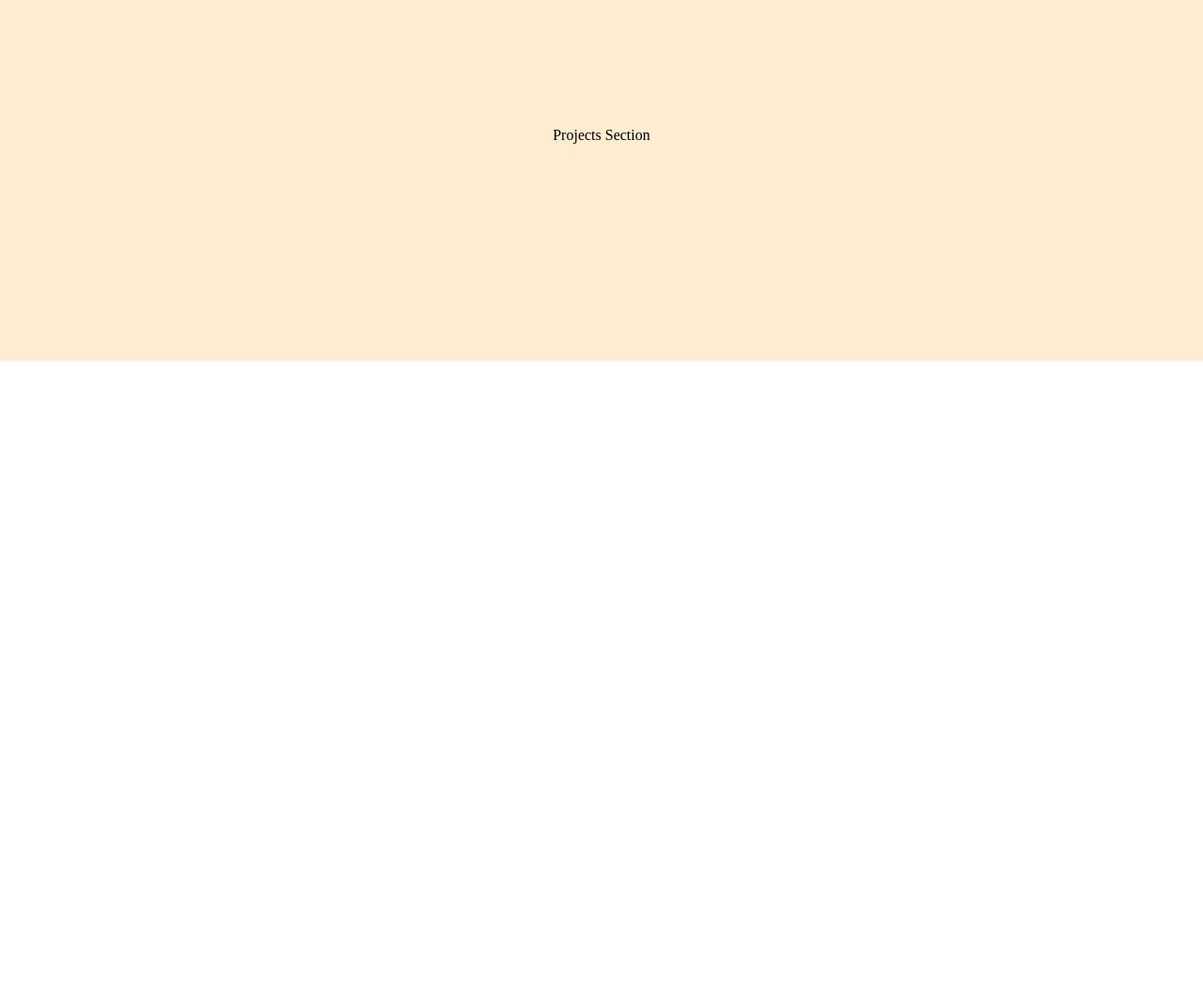
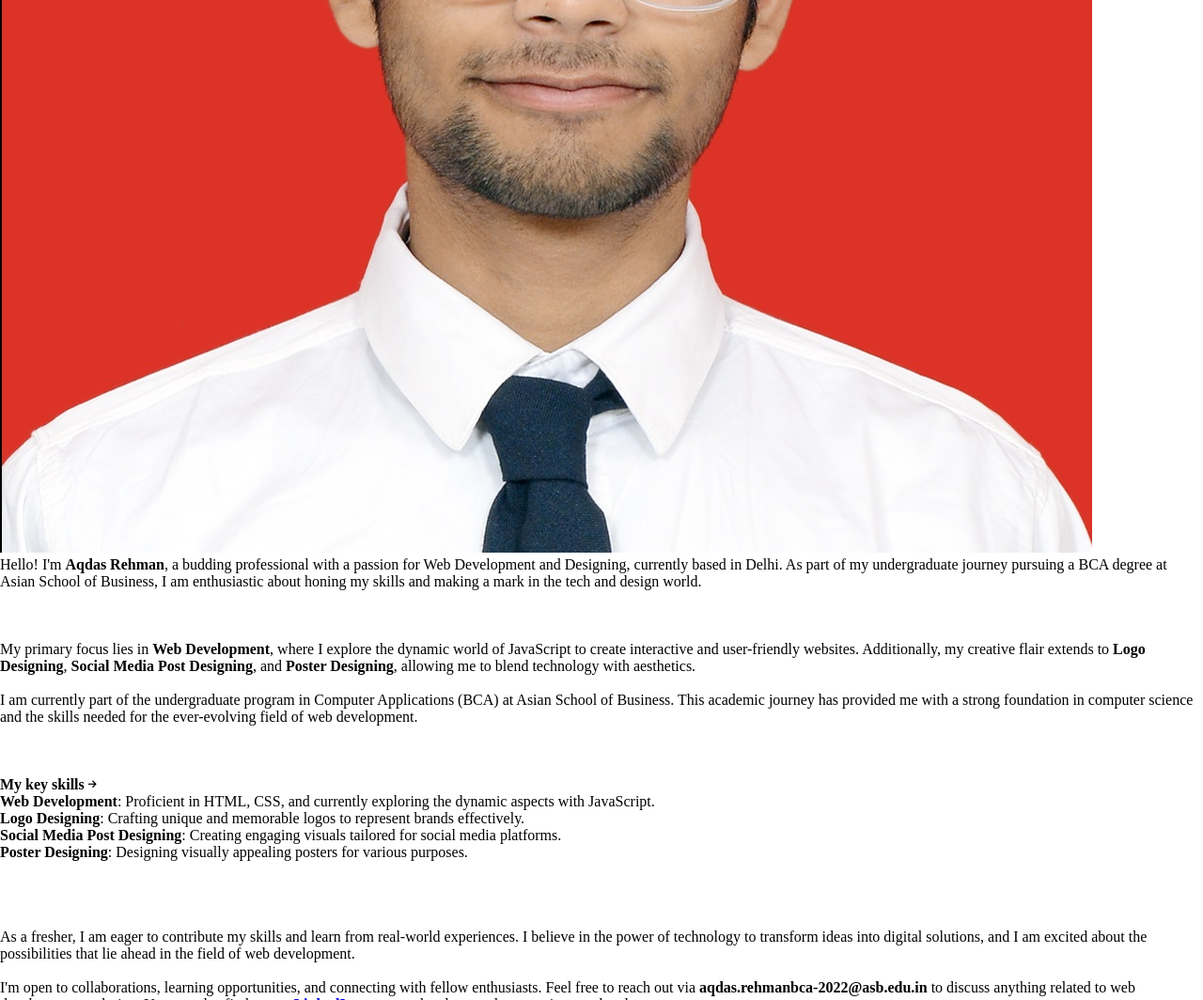
Before and after one commit to Aqua110/Aqdas-Rehman-s-portfolio, a plain HTML site: page about.html in a window 1280 px wide. Shown: the part 640-1704 px from the top of the page at 94% size. Before the commit the page ends 1024 px from the top, so only its background shows below. Drawn offline with Linux system fonts and the light colour scheme.

Commit message:
Update about.html

```diff
--- a/about.html
+++ b/about.html
@@ -32,11 +32,28 @@
         </nav>
     </header>
     <main>
-        <div class="highlighted">
-            <p>Highlighted Section</p>
-        </div>
-        <div class="project">
-            <p>Projects Section</p>
+        <!-- <img class="background-img img-1" src="img/main background img.png" alt="">
+        <img class="background-img img-2" src="img/work with me (2).png" alt=""> -->
+        <div class="about-container">
+            <div class="profile-pic-container">
+                <img class="profile-pic" src="img/profile pic.jpg" alt="Profile picture">
+                <p class="about-me hello">Hello! I'm <b>Aqdas Rehman</b>, a budding professional with a passion for Web Development and Designing, currently based in Delhi. As part of my undergraduate journey pursuing a BCA degree at Asian School of Business, I am enthusiastic about honing my skills and making a mark in the tech and design world.</p>
+            </div>
+                <p class="about-me"> <br><br><br>My primary focus lies in <b>Web Development</b>, where I explore the dynamic world of JavaScript to create interactive and user-friendly websites. Additionally, my creative flair extends to <b>Logo Designing</b>, <b>Social Media Post Designing</b>, and <b>Poster Designing</b>, allowing me to blend technology with aesthetics.<br><br>
+                    I am currently part of the undergraduate program in Computer Applications (BCA) at Asian School of Business. This academic journey has provided me with a strong foundation in computer science and the skills needed for the ever-evolving field of web development.<br><br><br><br>
+            <b>My key skills <i class="fa-solid fa-arrow-right fa-2xs"></i></b> <br></p>
+            <ul>
+                <li class="key-skill-item"><b>Web Development</b>: Proficient in HTML, CSS, and currently exploring the dynamic aspects with JavaScript. </li>
+                <li class="key-skill-item"><b>Logo Designing</b>: Crafting unique and memorable logos to represent brands effectively. </li>
+                <li class="key-skill-item"><b>Social Media Post Designing</b>: Creating engaging visuals tailored for social media platforms. </li>
+                <li class="key-skill-item"><b>Poster Designing</b>: Designing visually appealing posters for various purposes.</li><br><br><br><br>
+            </ul>
+            <p class="about-me">
+            As a fresher, I am eager to contribute my skills and learn from real-world experiences. I believe in the power of technology to transform ideas into digital solutions, and I am excited about the possibilities that lie ahead in the field of web development.<br><br>
+            I'm open to collaborations, learning opportunities, and connecting with fellow enthusiasts. Feel free to reach out via <b>aqdas.rehmanbca-2022@asb.edu.in</b> to discuss anything related to web development or design. You can also find me on <a href="https://www.linkedin.com/in/aqdas-rehman-757666256"><b>LinkedIn</b></a> to stay updated on my latest projects and endeavors.<br><br>
+            Looking forward to exploring the vast world of web development and design together!
+        </p>
+
         </div>
     </main>
 </body>
```
